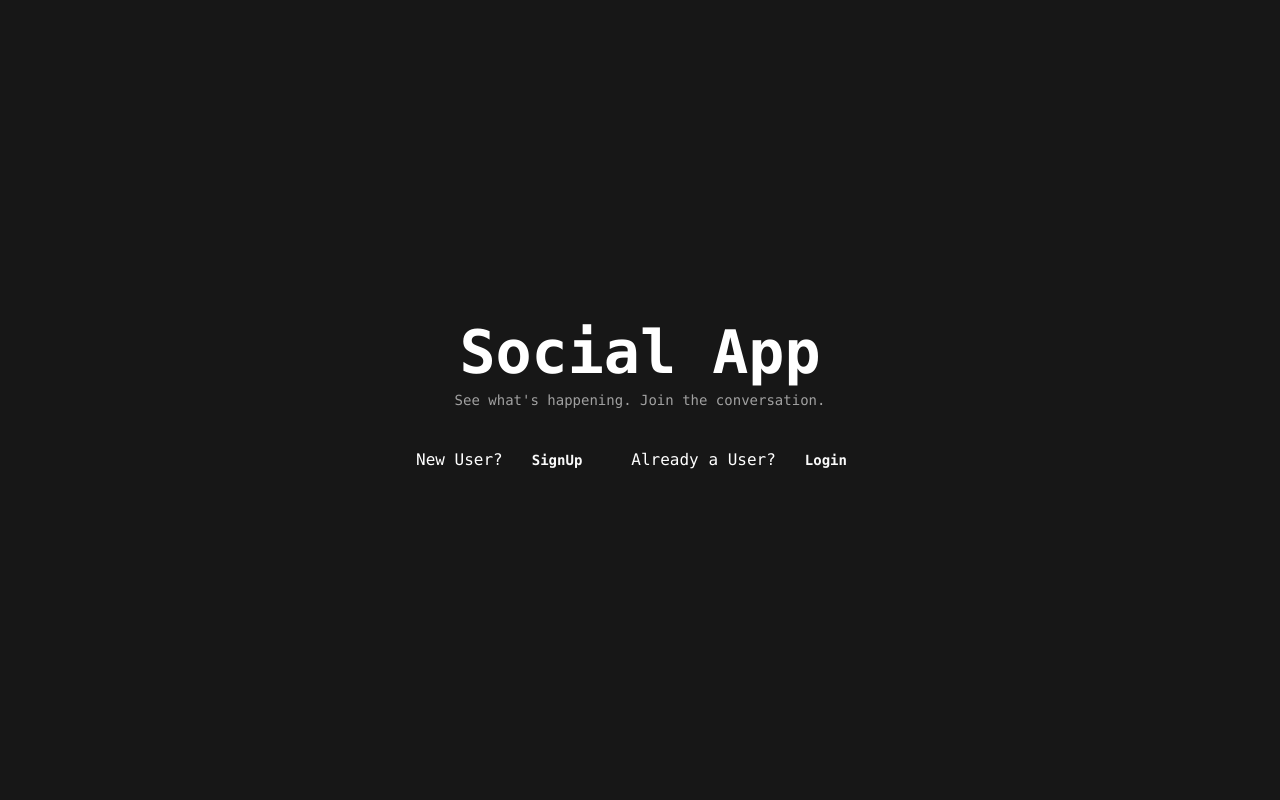
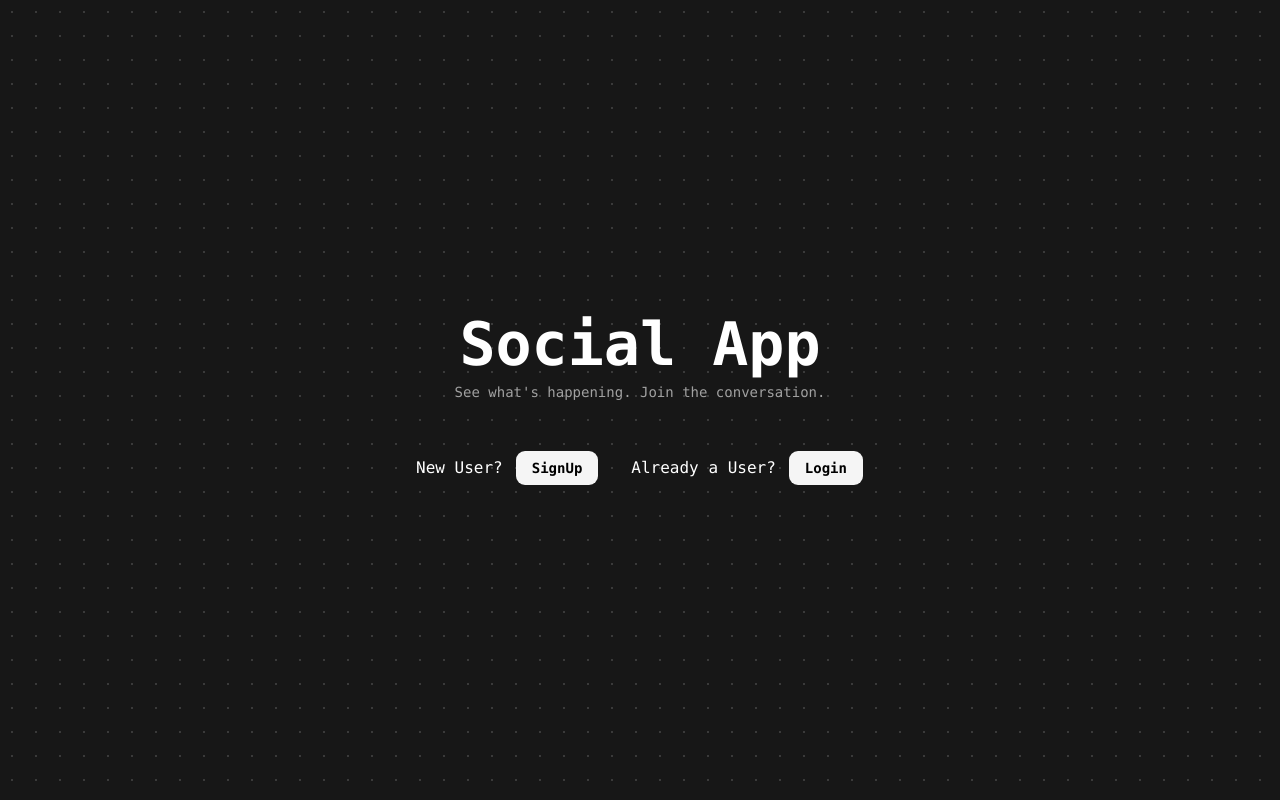
Before and after one commit to sahilsharma123923/Mini-SocialApp, a React (Vite) app in the folder Frontend/: page / in a window 1280 px wide. Built offline with nearby package versions, Linux system fonts and the light colour scheme.

Commit message:
Change something here

```diff
--- a/Frontend/src/components/LandingPage.tsx
+++ b/Frontend/src/components/LandingPage.tsx
@@ -1,21 +1,36 @@
+import { useNavigate } from "react-router-dom"
 import { Button } from "./ui/button"
 
 const LandingPage = () => {
+
+    const navigate=useNavigate();
   return (
-    <div className="flex flex-col items-center justify-center min-h-screen bg-neutral-900">
+    <div
+      className="flex flex-col items-center justify-center min-h-screen bg-neutral-900"
+      style={{
+        backgroundImage: 'radial-gradient(circle, rgba(255,255,255,0.15) 1px, transparent 1px)',
+        backgroundSize: '24px 24px',
+      }}
+    >
       <h1 className="text-6xl font-bold font-mono text-white">Social App</h1>
       <p className="text-muted-foreground mt-2 font-mono text-sm text-center">
         See what's happening. Join the conversation.
       </p>
 
-     <div className="flex items-center gap-8 mt-8">
+      <div className="flex items-center gap-8 mt-12">
         <div className="flex items-center gap-3">
           <span className="text-white font-mono">New User?</span>
-         <Button variant="ghost" className="font-bold font-mono px-4 py-2 rounded-lg">SignUp</Button>
+          <Button
+           className="font-bold font-mono px-4 py-2 rounded-lg bg-neutral-100 text-black hover:bg-neutral-300"
+           onClick={()=>navigate("/register")}
+           >SignUp</Button>
         </div>
         <div className="flex items-center gap-3">
           <span className="text-white font-mono">Already a User?</span>
-          <Button variant="ghost" className="font-mono font-bold px-4 py-2 rounded-lg">Login</Button>
+          <Button
+          className="font-mono font-bold px-4 py-2 rounded-lg bg-neutral-100 text-black hover:bg-neutral-300"
+          onClick={()=>navigate("/login")}
+          >Login</Button>
         </div>
       </div>
     </div>
--- a/Frontend/src/pages/SignUp.tsx
+++ b/Frontend/src/pages/SignUp.tsx
@@ -19,7 +19,7 @@ export default function SignupPage() {
     const success=await register(fullName,email,password)
 
     if(success){
-      navigate("/")
+      navigate("/home")
     }
   }
 
```
Lines whose indentation alone changed are shown as unchanged.
